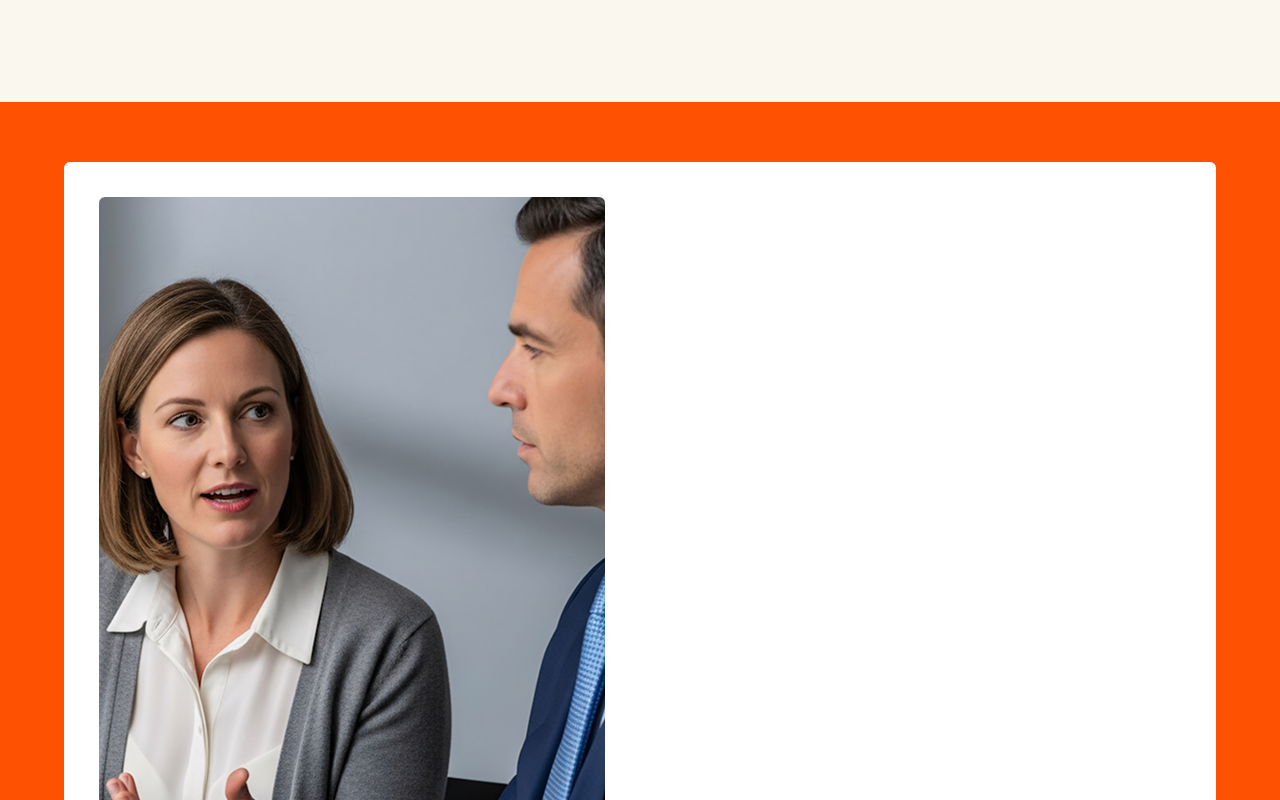
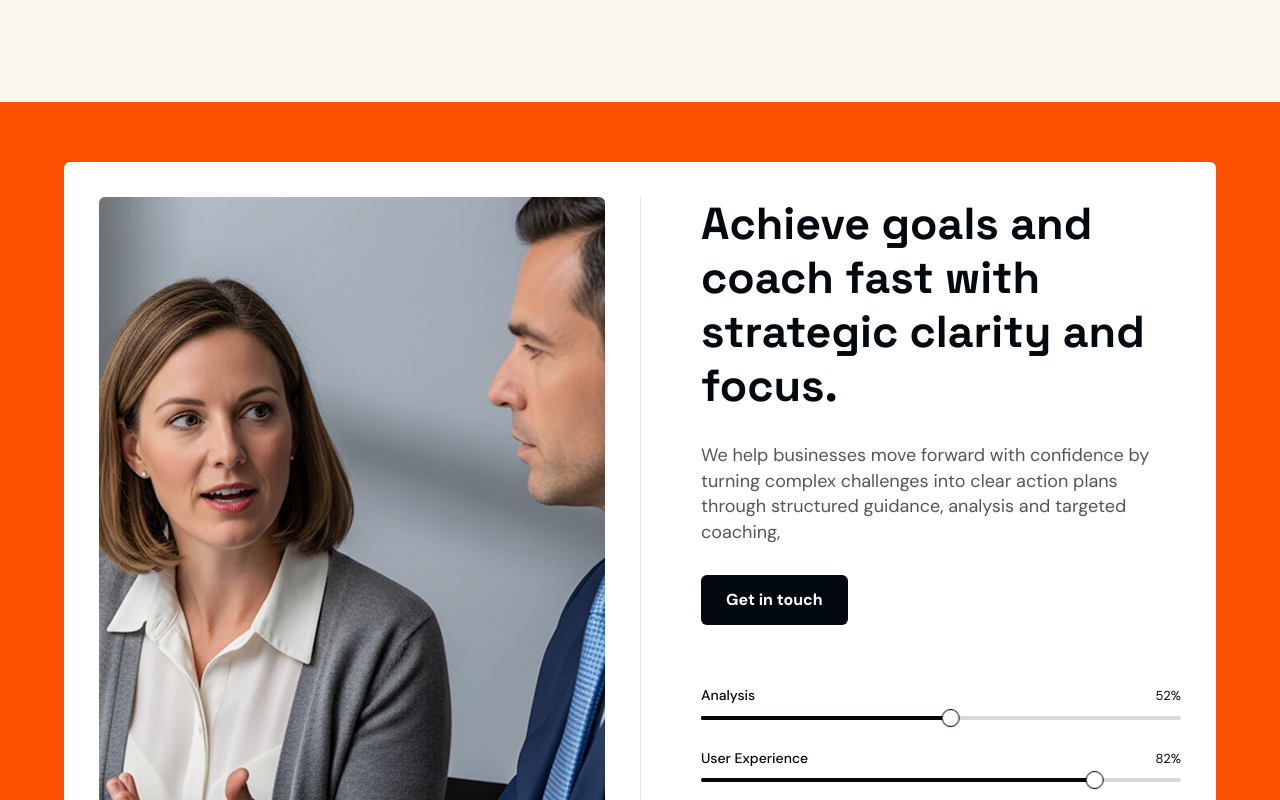
Before and after one commit to Mostofa-zaman/bitox-business-consulting-website, a Next.js app: page / in a window 1280 px wide. Shown: the part 2000-2800 px from the top of the page. Built offline with nearby package versions, Linux system fonts and the light colour scheme.

Commit message:
fix: resolve merge conflicts and re-add component changes

```diff
--- a/src/components/homeOne/AboutSectionHO.jsx
+++ b/src/components/homeOne/AboutSectionHO.jsx
@@ -5,9 +5,9 @@ import Image from "next/image";
 import allImages from "../helper/imageProvider";
 import ButtonTwo from "../common/ButtonTwo";
 import { aboutSectionskills, aboutStats } from "../helper/homeOnehelper";
-import Link from "next/link";
 import AnimatedProgressBar from "../common/AnimatedProgressBar";
 import CountUpStat from "../common/CountUpStat";
+import Link from "next/link";
 
 const AboutSectionHO = () => {
   const { aboutsection } = allImages;
@@ -26,8 +26,38 @@ const AboutSectionHO = () => {
                 fill
               />
             </div>
+
+            {/* Right: heading + skills */}
+            <div className="lg:border-l border-[#0000001a] lg:pl-[60px]">
+              <h4 className="headingFour font-bold text-primary">
+                Achieve goals and coach fast with strategic clarity and focus.
+              </h4>
+              <p className="text-tarnary para-lg my-[30px]">
+                We help businesses move forward with confidence by turning
+                complex challenges into clear action plans through structured
+                guidance, analysis and targeted coaching,{" "}
+              </p>
+
+              <Link href={"/about"} className="inline-block">
+                {" "}
+                <ButtonTwo frontText={"Get in touch"} />
+              </Link>
+
+              {/* Animated Progress Bars */}
+              <div className="mt-[60px]">
+                {aboutSectionskills.map((skill, i) => (
+                  <AnimatedProgressBar
+                    key={i}
+                    label={skill.label}
+                    value={skill.value}
+                    duration={1200 + i * 150}
+                  />
+                ))}
+              </div>
+            </div>
           </Responsive.Grid>
-             <Responsive.Grid
+
+          <Responsive.Grid
             gap="none"
             cols={{ base: 1, lg: 2 }}
             align={"flex-start"}
@@ -45,8 +75,7 @@ const AboutSectionHO = () => {
 
               <div className="my-[60px] h-[2px] w-full bg-[#0000001a]"></div>
 
-
-  {/* Count-Up Stats */}
+              {/* Count-Up Stats */}
               <div className="grid grid-cols-2 gap-[30px]">
                 {aboutStats.map((stat, i) => (
                   <CountUpStat
@@ -58,7 +87,17 @@ const AboutSectionHO = () => {
                   />
                 ))}
               </div>
-               </div>
+            </div>
+
+            {/* Right Image */}
+            <div className="relative rounded-[6px] mt-8 lg:mt-0 md:!h-[500px] !h-[200px] lg:!h-[675px] overflow-hidden lg:ml-[60px]">
+              <Image
+                src={aboutsection[1].img}
+                alt="about-section"
+                className="object-cover"
+                fill
+              />
+            </div>
           </Responsive.Grid>
         </div>
       </Container>
```
